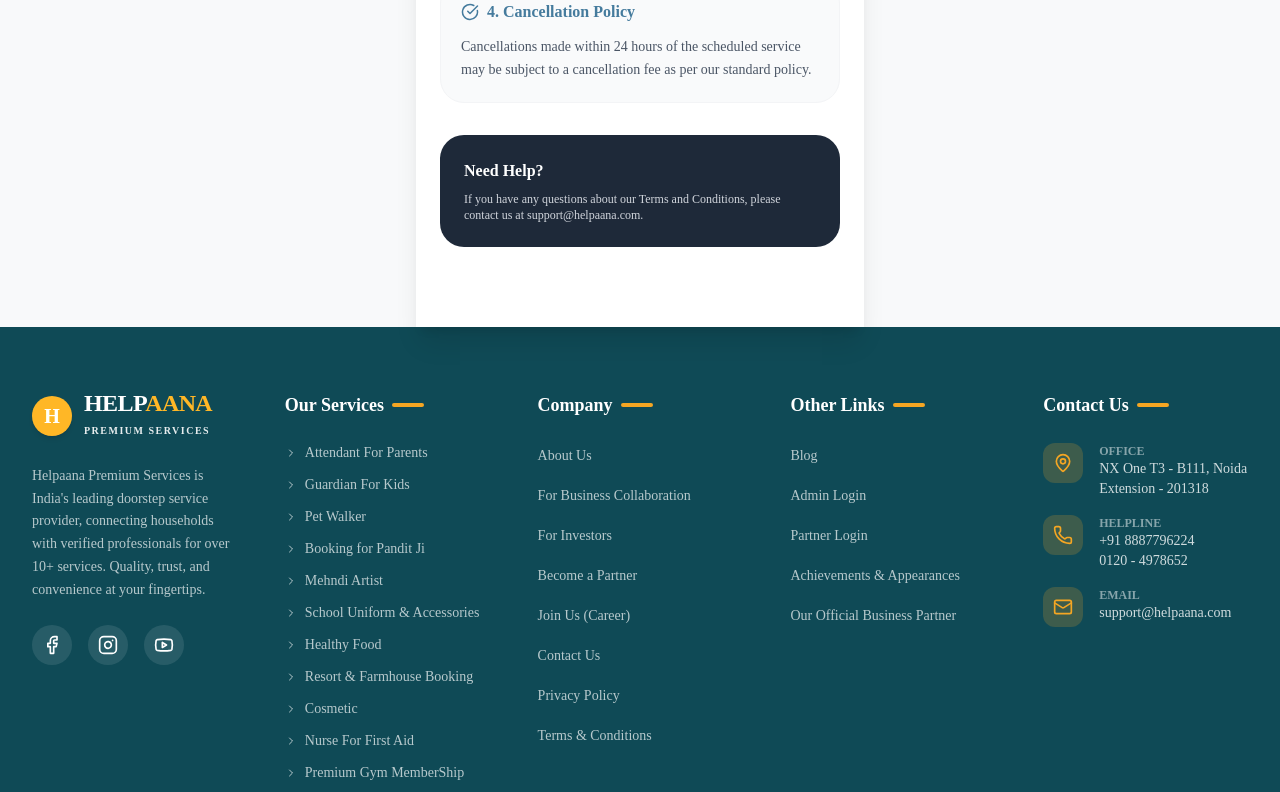
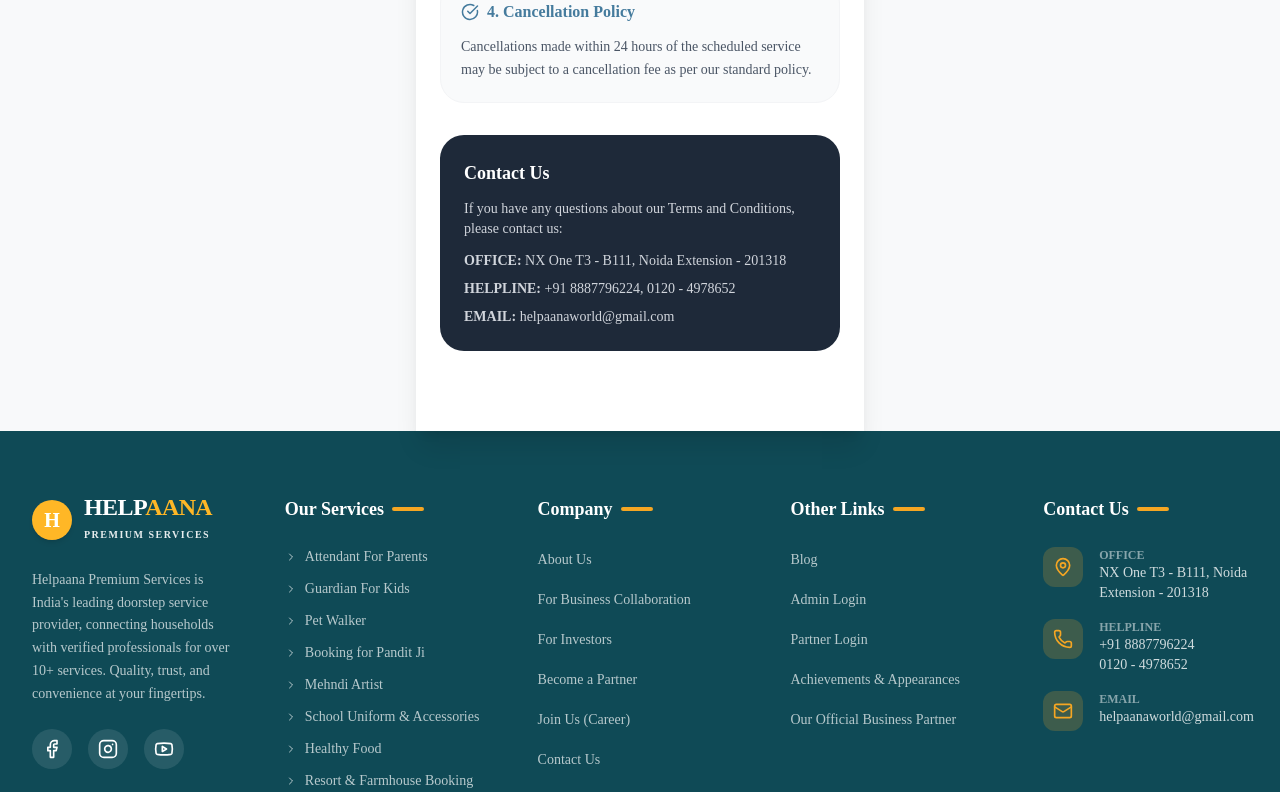
Before and after one commit to karan-pandey15/helpaanaa, a Next.js app: page /terms in a window 1280 px wide. Shown: the part 860-1652 px from the top of the page. Built offline with nearby package versions, Linux system fonts and the light colour scheme.

Commit message:
code added

```diff
--- a/src/app/contact/page.jsx
+++ b/src/app/contact/page.jsx
@@ -34,7 +34,7 @@
               </div>
               <div>
                 <h3 className="font-bold text-gray-800">Our Office</h3>
-                <p className="text-sm text-gray-600">B-25, 2nd floor, Sector 2 Noida - 201301</p>
+                <p className="text-sm text-gray-600">NX One T3 - B111, Noida Extension - 201318</p>
               </div>
             </div>
 
@@ -44,7 +44,7 @@
               </div>
               <div>
                 <h3 className="font-bold text-gray-800">Call Us</h3>
-                <p className="text-sm text-gray-600">+91 9717699144</p>
+                <p className="text-sm text-gray-600">+91 8887796224</p>
                 <p className="text-sm text-gray-600">0120 - 4978652</p>
               </div>
             </div>
@@ -55,7 +55,7 @@
               </div>
               <div>
                 <h3 className="font-bold text-gray-800">Email Us</h3>
-                <p className="text-sm text-gray-600">support@helpaana.com</p>
+                <p className="text-sm text-gray-600">helpaanaworld@gmail.com</p>
               </div>
             </div>
           </div>
--- a/src/app/privacy-policy/page.jsx
+++ b/src/app/privacy-policy/page.jsx
@@ -58,6 +58,18 @@
           </p>
         </section>
 
+        <section className="bg-gray-800 text-white p-6 rounded-3xl space-y-3">
+          <h3 className="font-bold text-lg">Contact Us</h3>
+          <p className="text-sm text-gray-300">
+            If you have any questions about our Privacy Policy, please contact us:
+          </p>
+          <div className="space-y-2 text-sm text-gray-300">
+            <p><strong>OFFICE:</strong> NX One T3 - B111, Noida Extension - 201318</p>
+            <p><strong>HELPLINE:</strong> +91 8887796224, 0120 - 4978652</p>
+            <p><strong>EMAIL:</strong> helpaanaworld@gmail.com</p>
+          </div>
+        </section>
+
         <p className="text-xs text-gray-400 text-center italic">
           Your continued use of our website will be regarded as acceptance of our practices around privacy and personal information.
         </p>
--- a/src/app/terms/page.jsx
+++ b/src/app/terms/page.jsx
@@ -61,11 +61,16 @@
           </div>
         </div>
 
-        <section className="bg-gray-800 text-white p-6 rounded-3xl space-y-2">
-          <h3 className="font-bold">Need Help?</h3>
-          <p className="text-xs text-gray-300">
-            If you have any questions about our Terms and Conditions, please contact us at support@helpaana.com.
+        <section className="bg-gray-800 text-white p-6 rounded-3xl space-y-3">
+          <h3 className="font-bold text-lg">Contact Us</h3>
+          <p className="text-sm text-gray-300">
+            If you have any questions about our Terms and Conditions, please contact us:
           </p>
+          <div className="space-y-2 text-sm text-gray-300">
+            <p><strong>OFFICE:</strong> NX One T3 - B111, Noida Extension - 201318</p>
+            <p><strong>HELPLINE:</strong> +91 8887796224, 0120 - 4978652</p>
+            <p><strong>EMAIL:</strong> helpaanaworld@gmail.com</p>
+          </div>
         </section>
       </div>
     </div>
--- a/src/components/Footer.jsx
+++ b/src/components/Footer.jsx
@@ -165,7 +165,7 @@
                 </div>
                 <div>
                   <p className="text-xs font-bold text-white/50 uppercase">EMAIL</p>
-                  <p className="text-sm text-white/80">support@helpaana.com</p>
+                  <p className="text-sm text-white/80">helpaanaworld@gmail.com</p>
                 </div>
               </div>
             </div>
```
